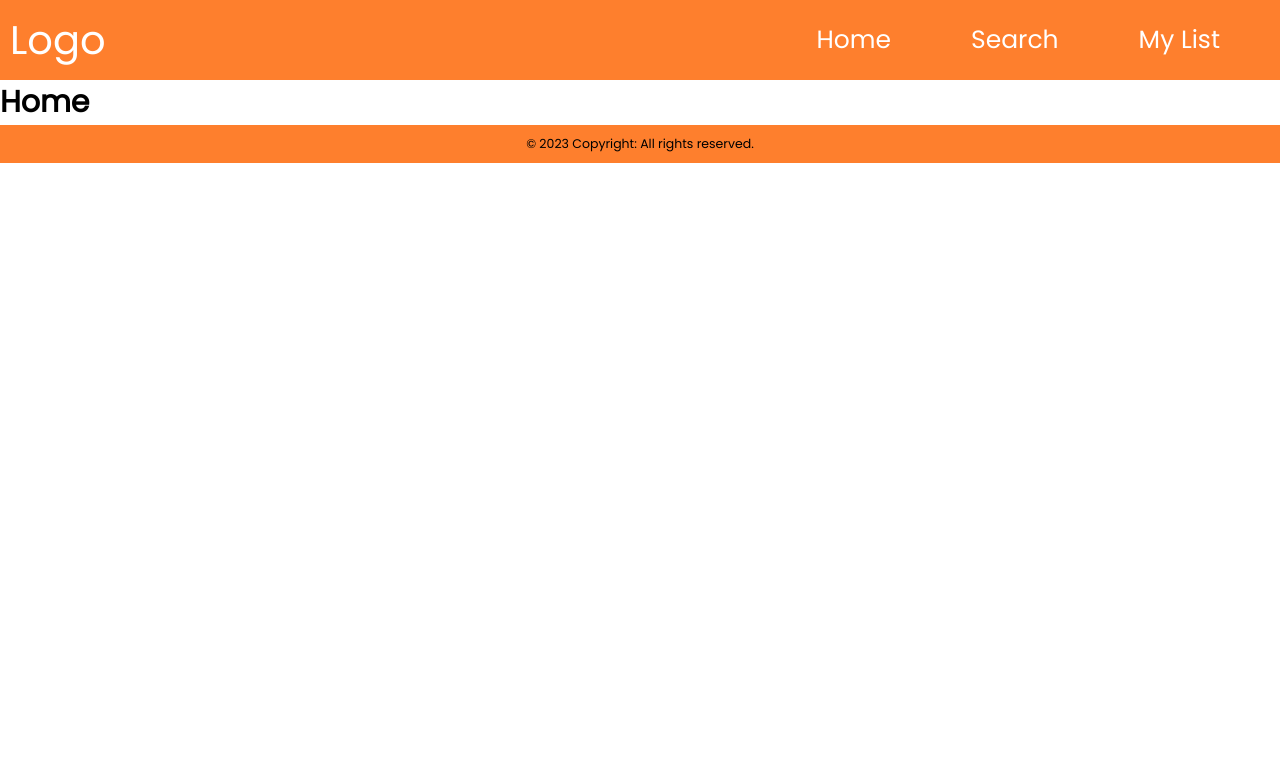
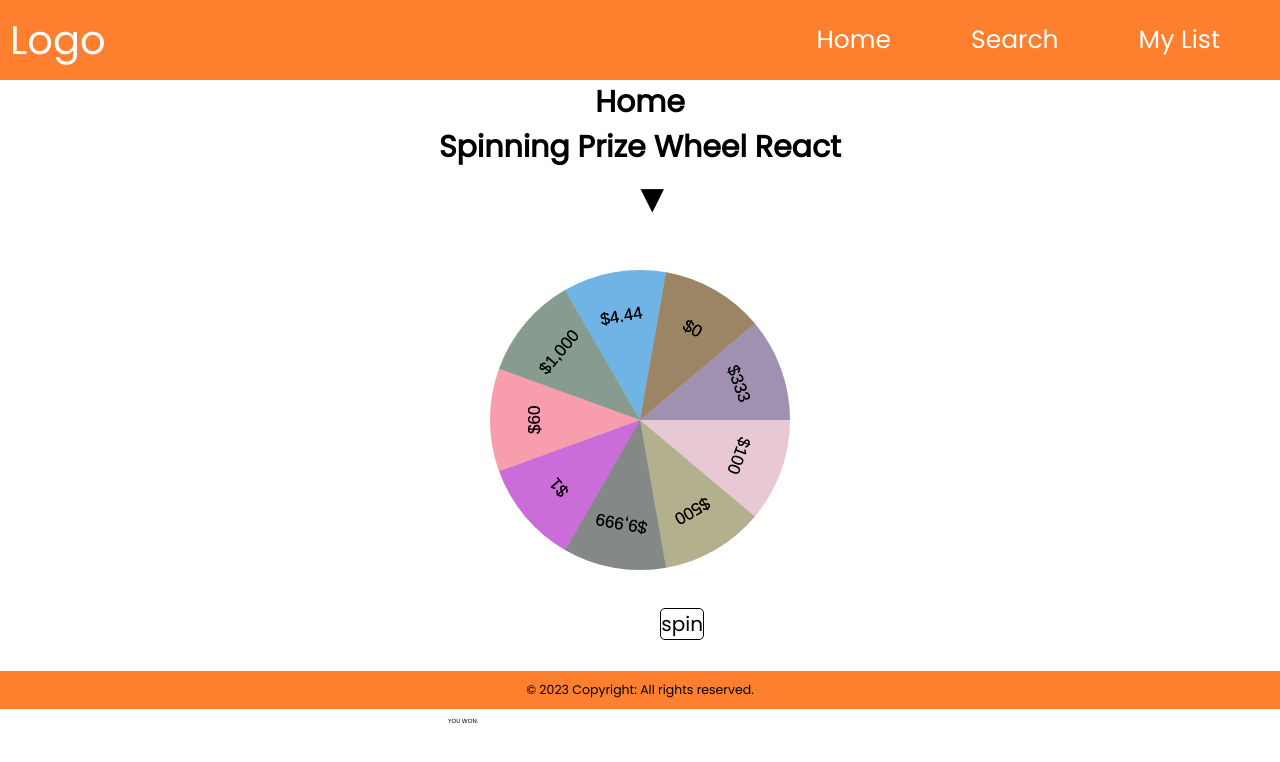
Before and after one commit to mrsannanoga/bound-to-read, a React (Create React App) app: page / in a window 1280 px wide. Shown: the top 762 px of the page. Built offline with nearby package versions, Linux system fonts and the light colour scheme.

Commit message:
spinning wheel component added

```diff
--- a/package.json
+++ b/package.json
@@ -7,8 +7,10 @@
     "@testing-library/react": "^13.4.0",
     "@testing-library/user-event": "^13.5.0",
     "axios": "^1.3.4",
+    "bootstrap": "^5.2.3",
     "framer-motion": "^10.3.1",
     "react": "^18.2.0",
+    "react-bootstrap": "^2.7.2",
     "react-dom": "^18.2.0",
     "react-router-dom": "^6.9.0",
     "react-scripts": "5.0.1",
--- a/src/App.js
+++ b/src/App.js
@@ -7,6 +7,7 @@ import Home from './Pages/Home';
 import Search from './Pages/Search';
 import List from './Pages/List';
 import Footer from './Components/Footer'
+
 
 // Import Global styles
 import GlobalStyle from './Components/GlobalStyle';
--- /dev/null
+++ b/src/Components/SpinningWheel/Spinner.js
@@ -0,0 +1,214 @@
+import React from "react";
+import ReactDOM from "react-dom";
+import "./style.css";
+
+ export default class App extends React.Component {
+  state = {
+    list: [
+      "$100",
+      "$500",
+      "$9,999",
+      "$1",
+      "$60",
+      "$1,000",
+      "$4.44",
+      "$0",
+      "$333"
+    ],
+    // list: ["$100", "$500", "$9,999", "$1", "$60", "$1,000", "$4.44"],
+    // list: ["$100","$500","$9,999","$1","$60"],
+    radius: 75, // PIXELS
+    rotate: 0, // DEGREES
+    easeOut: 0, // SECONDS
+    angle: 0, // RADIANS
+    top: null, // INDEX
+    offset: null, // RADIANS
+    net: null, // RADIANS
+    result: null, // INDEX
+    spinning: false
+  };
+
+  componentDidMount() {
+    // generate canvas wheel on load
+    this.renderWheel();
+  }
+
+  renderWheel() {
+    // determine number/size of sectors that need to created
+    let numOptions = this.state.list.length;
+    let arcSize = (2 * Math.PI) / numOptions;
+    this.setState({
+      angle: arcSize
+    });
+
+    // get index of starting position of selector
+    this.topPosition(numOptions, arcSize);
+
+    // dynamically generate sectors from state list
+    let angle = 0;
+    for (let i = 0; i < numOptions; i++) {
+      let text = this.state.list[i];
+      this.renderSector(i + 1, text, angle, arcSize, this.getColor());
+      angle += arcSize;
+    }
+  }
+
+  topPosition = (num, angle) => {
+    // set starting index and angle offset based on list length
+    // works upto 9 options
+    let topSpot = null;
+    let degreesOff = null;
+    if (num === 9) {
+      topSpot = 7;
+      degreesOff = Math.PI / 2 - angle * 2;
+    } else if (num === 8) {
+      topSpot = 6;
+      degreesOff = 0;
+    } else if (num <= 7 && num > 4) {
+      topSpot = num - 1;
+      degreesOff = Math.PI / 2 - angle;
+    } else if (num === 4) {
+      topSpot = num - 1;
+      degreesOff = 0;
+    } else if (num <= 3) {
+      topSpot = num;
+      degreesOff = Math.PI / 2;
+    }
+
+    this.setState({
+      top: topSpot - 1,
+      offset: degreesOff
+    });
+  };
+
+  renderSector(index, text, start, arc, color) {
+    // create canvas arc for each list element
+    let canvas = document.getElementById("wheel");
+    let ctx = canvas.getContext("2d");
+    let x = canvas.width / 2;
+    let y = canvas.height / 2;
+    let radius = this.state.radius;
+    let startAngle = start;
+    let endAngle = start + arc;
+    let angle = index * arc;
+    let baseSize = radius * 3.33;
+    let textRadius = baseSize - 150;
+
+    ctx.beginPath();
+    ctx.arc(x, y, radius, startAngle, endAngle, false);
+    ctx.lineWidth = radius * 2;
+    ctx.strokeStyle = color;
+
+    ctx.font = "17px Arial";
+    ctx.fillStyle = "black";
+    ctx.stroke();
+
+    ctx.save();
+    ctx.translate(
+      baseSize + Math.cos(angle - arc / 2) * textRadius,
+      baseSize + Math.sin(angle - arc / 2) * textRadius
+    );
+    ctx.rotate(angle - arc / 2 + Math.PI / 2);
+    ctx.fillText(text, -ctx.measureText(text).width / 2, 0);
+    ctx.restore();
+  }
+
+  getColor() {
+    // randomly generate rbg values for wheel sectors
+    let r = Math.floor(Math.random() * 255);
+    let g = Math.floor(Math.random() * 255);
+    let b = Math.floor(Math.random() * 255);
+    return `rgba(${r},${g},${b},0.4)`;
+  }
+
+  spin = () => {
+    // set random spin degree and ease out time
+    // set state variables to initiate animation
+    let randomSpin = Math.floor(Math.random() * 900) + 500;
+    this.setState({
+      rotate: randomSpin,
+      easeOut: 2,
+      spinning: true
+    });
+
+    // calcalute result after wheel stops spinning
+    setTimeout(() => {
+      this.getResult(randomSpin);
+    }, 2000);
+  };
+
+  getResult = spin => {
+    // find net rotation and add to offset angle
+    // repeat substraction of inner angle amount from total distance traversed
+    // use count as an index to find value of result from state list
+    const { angle, top, offset, list } = this.state;
+    let netRotation = ((spin % 360) * Math.PI) / 180; // RADIANS
+    let travel = netRotation + offset;
+    let count = top + 1;
+    while (travel > 0) {
+      travel = travel - angle;
+      count--;
+    }
+    let result;
+    if (count >= 0) {
+      result = count;
+    } else {
+      result = list.length + count;
+    }
+
+    // set state variable to display result
+    this.setState({
+      net: netRotation,
+      result: result
+    });
+  };
+
+  reset = () => {
+    // reset wheel and result
+    this.setState({
+      rotate: 0,
+      easeOut: 0,
+      result: null,
+      spinning: false
+    });
+  };
+
+  render() {
+    return (
+      <div className="App">
+        <h1>Spinning Prize Wheel React</h1>
+        <span id="selector">&#9660;</span>
+        <canvas
+          id="wheel"
+          width="500"
+          height="500"
+          style={{
+            WebkitTransform: `rotate(${this.state.rotate}deg)`,
+            WebkitTransition: `-webkit-transform ${
+              this.state.easeOut
+            }s ease-out`
+          }}
+        />
+
+        {this.state.spinning ? (
+          <button type="button" id="reset" onClick={this.reset}>
+            reset
+          </button>
+        ) : (
+          <button type="button" id="spin" onClick={this.spin}>
+            spin
+          </button>
+        )}
+        <div class="display">
+          <span id="readout">
+            YOU WON:{"  "}
+            <span id="result">{this.state.list[this.state.result]}</span>
+          </span>
+        </div>
+      </div>
+    );
+  }
+}
+
+const rootElement = document.getElementById("root");
+ReactDOM.render(<App />, rootElement);
--- /dev/null
+++ b/src/Components/SpinningWheel/style.css
@@ -0,0 +1,70 @@
+body {
+    background: transparent;
+  }
+
+  .App {
+    font-family: sans-serif;
+    text-align: center;
+  }
+
+  button {
+    background: none;
+    border: 1px solid black;
+    font-size: 20px;
+    border-radius:5px;
+  }
+
+
+  #spin, #reset {
+    position: absolute;
+    bottom: 20vh;
+    right: 45vw;
+  }
+
+  #spin:hover {
+    color: rgb(0, 180, 120);
+    border-color: rgb(0, 180, 120);
+  }
+
+  #spin:focus, #reset:focus {
+    outline:none;
+  }
+
+  /* #reset {
+    position: absolute;
+    bottom: 20vh;
+    right: 35vw;
+  } */
+
+  #reset:hover {
+    color: red;
+    border-color: red;
+  }
+
+
+
+  #readout {
+    position: absolute;
+    bottom: 7vh;
+    left: 35vw;
+  }
+
+
+  #selector {
+    position: absolute;
+    top: 21vh;
+    right: 47.5vw;
+    font-size: 40px;
+    z-index: 3;
+  }
+
+  #result{
+    font-size:50px;
+    color: rgb(0, 180, 120);
+  }
+
+  input {
+    font-size: 16px;
+    border:none;
+    border-bottom: 1px solid black
+  }
--- a/src/Pages/Home.js
+++ b/src/Pages/Home.js
@@ -1,7 +1,15 @@
 import React from "react";
+import Spinner from "../Components/SpinningWheel/Spinner";
+import { Container } from "react-bootstrap";
 
 const Home = () => {
-  return <h1>Home</h1>;
+  return (
+  <Container>
+    <h1>Home</h1>
+  <Spinner/>
+  </Container>
+
+  )
 };
 
 export default Home;
```
Also changed, not shown: 1 other file (tests, documents, lock files or other folders).
